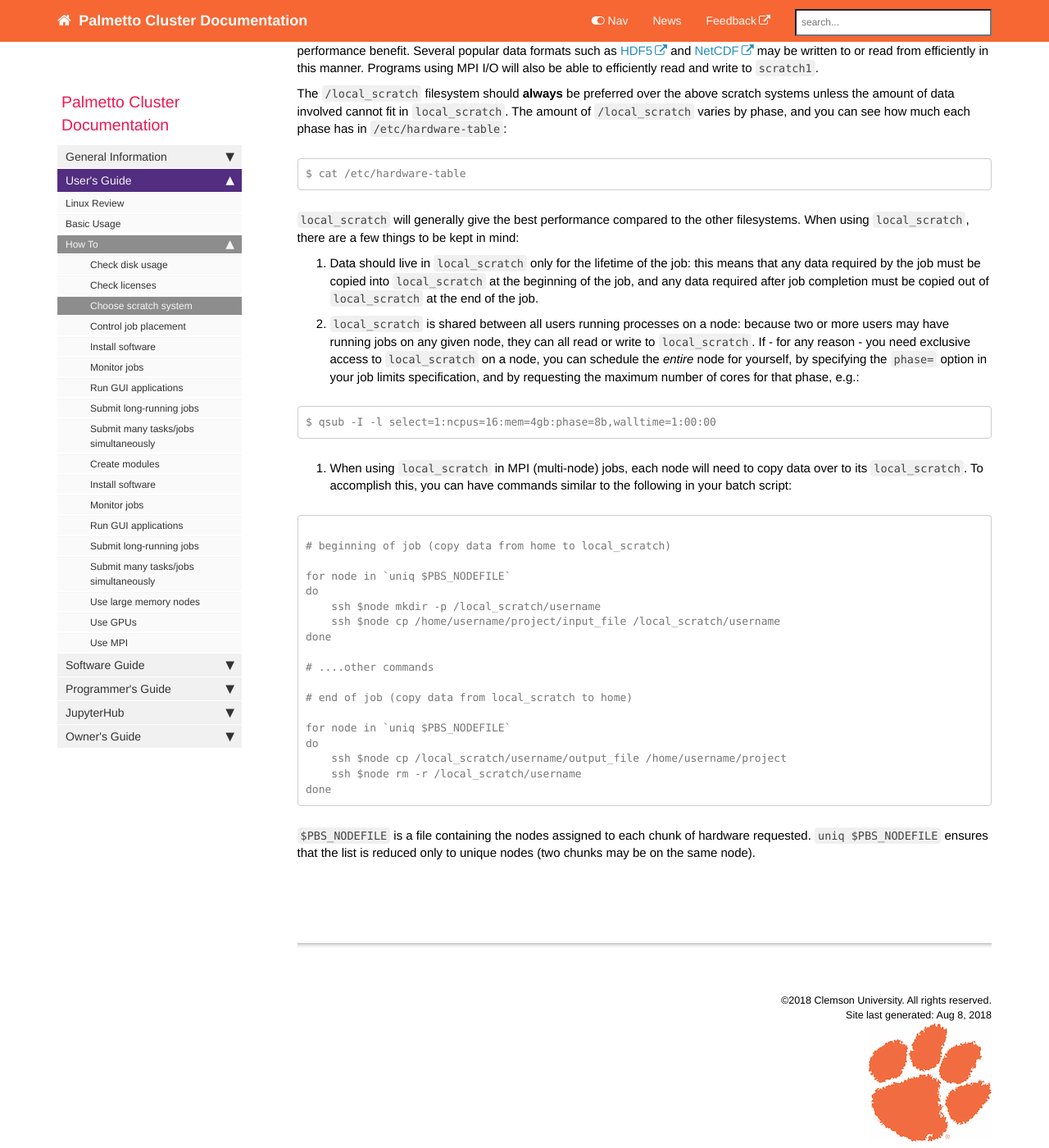
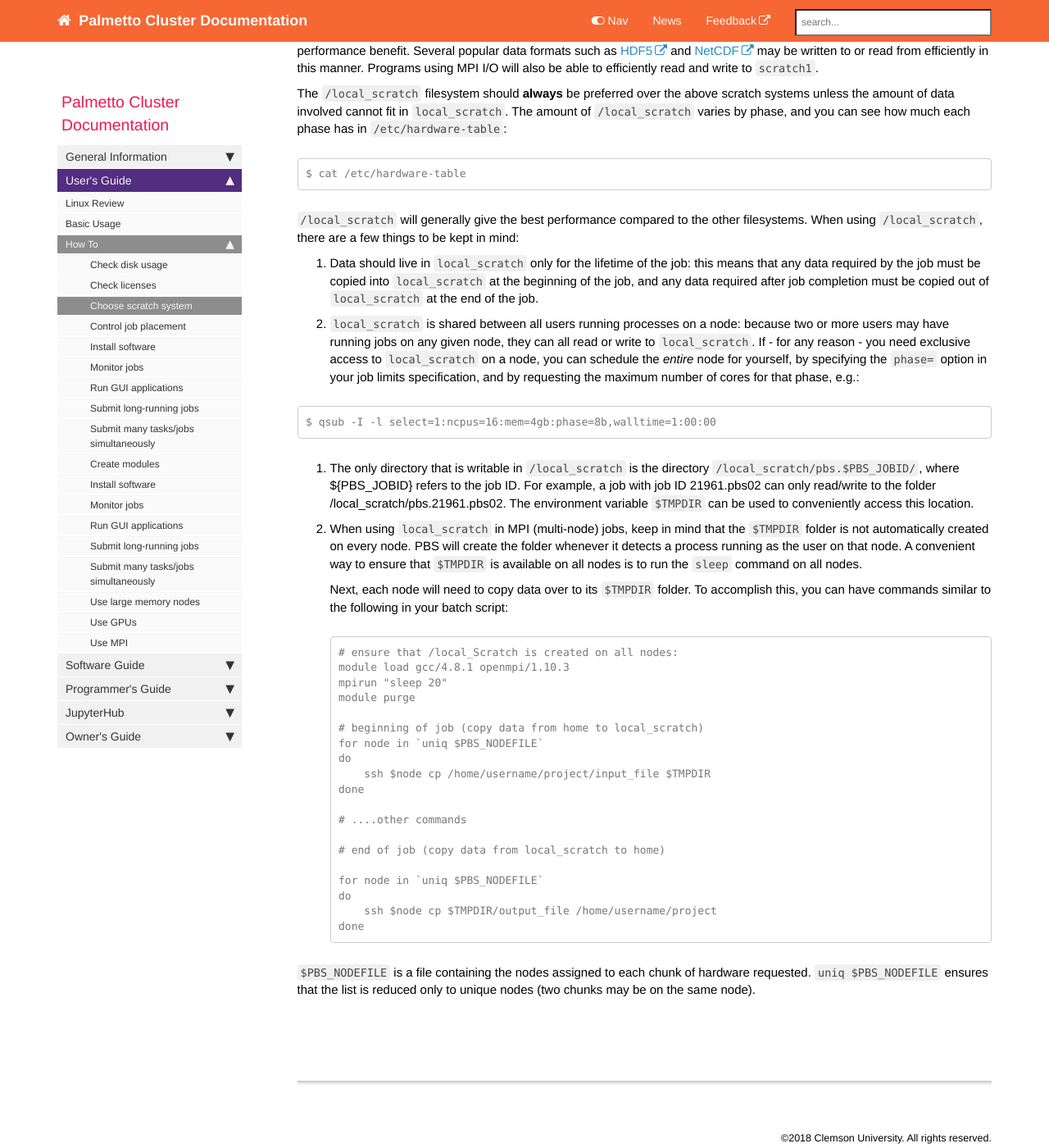
Before and after one commit to clemsonciti/palmetto-documentation, a Jekyll site: the page built from pages/documentation/howtos/userguide_howto_choose_right_filesystem.md, in a window 1280 px wide and 1400 px high, scrolled down 687 px. Shown: the whole window at 82% size. Built offline with Jekyll 4.4.1, drawn with Linux system fonts in a browser that asks for light colours; nearby versions of some CDN libraries; comment, search, counter and statistics services are not loaded.

Commit message:
Fix information about local_scratch

```diff
--- a/pages/documentation/howtos/userguide_howto_choose_right_filesystem.md
+++ b/pages/documentation/howtos/userguide_howto_choose_right_filesystem.md
@@ -59,8 +59,8 @@ has in `/etc/hardware-table`:
 $ cat /etc/hardware-table
 ~~~
 
-`local_scratch` will generally give the best performance compared
-to the other filesystems. When using `local_scratch`, there are a few things to be kept in mind:
+`/local_scratch` will generally give the best performance compared
+to the other filesystems. When using `/local_scratch`, there are a few things to be kept in mind:
 
 1.  Data should live in `local_scratch` only for the lifetime of the job: this means
 that any data required by the job must be copied into `local_scratch` at the beginning
@@ -78,30 +78,46 @@ the maximum number of cores for that phase, e.g.:
 $ qsub -I -l select=1:ncpus=16:mem=4gb:phase=8b,walltime=1:00:00
 ~~~
 
-3.  When using `local_scratch` in MPI (multi-node) jobs, each node will need to copy
-data over to its `local_scratch`. To accomplish this, you can have commands similar to the
-following in your batch script:
+3.  The only directory that is writable in `/local_scratch` is the directory
+    `/local_scratch/pbs.$PBS_JOBID/`,
+     where ${PBS_JOBID} refers to the job ID.
+     For example, a job with job ID 21961.pbs02 can only read/write to the folder /local_scratch/pbs.21961.pbs02.
+     The environment variable `$TMPDIR` can be used to conveniently access this location.
 
-~~~
+4.  When using `local_scratch` in MPI (multi-node) jobs,
+    keep in mind that the `$TMPDIR` folder is not automatically created on every node.
+    PBS will create the folder whenever
+    it detects a process running as the user
+    on that node.
+    A convenient way to ensure that `$TMPDIR` is available on all nodes
+    is to run the `sleep` command on all nodes.
 
-# beginning of job (copy data from home to local_scratch)
+    Next, each node will need to copy
+    data over to its `$TMPDIR` folder.
+    To accomplish this, you can have commands similar to the
+    following in your batch script:
 
-for node in `uniq $PBS_NODEFILE`
-do
-    ssh $node mkdir -p /local_scratch/username
-    ssh $node cp /home/username/project/input_file /local_scratch/username
-done
+    ~~~
+    # ensure that /local_Scratch is created on all nodes:
+    module load gcc/4.8.1 openmpi/1.10.3
+    mpirun "sleep 20"
+    module purge
 
-# ....other commands
+    # beginning of job (copy data from home to local_scratch)
+    for node in `uniq $PBS_NODEFILE`
+    do
+        ssh $node cp /home/username/project/input_file $TMPDIR
+    done
 
-# end of job (copy data from local_scratch to home)
+    # ....other commands
 
-for node in `uniq $PBS_NODEFILE`
-do
-    ssh $node cp /local_scratch/username/output_file /home/username/project
-    ssh $node rm -r /local_scratch/username
-done
-~~~
+    # end of job (copy data from local_scratch to home)
+
+    for node in `uniq $PBS_NODEFILE`
+    do
+        ssh $node cp $TMPDIR/output_file /home/username/project
+    done
+    ~~~
 
 `$PBS_NODEFILE` is a file containing
 the nodes assigned to each chunk of hardware requested.
```
